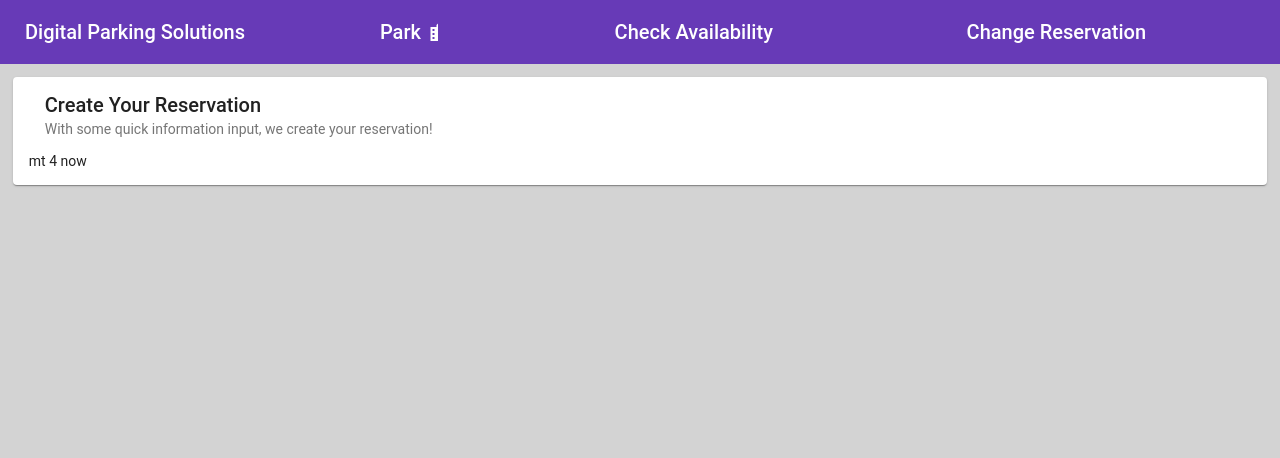
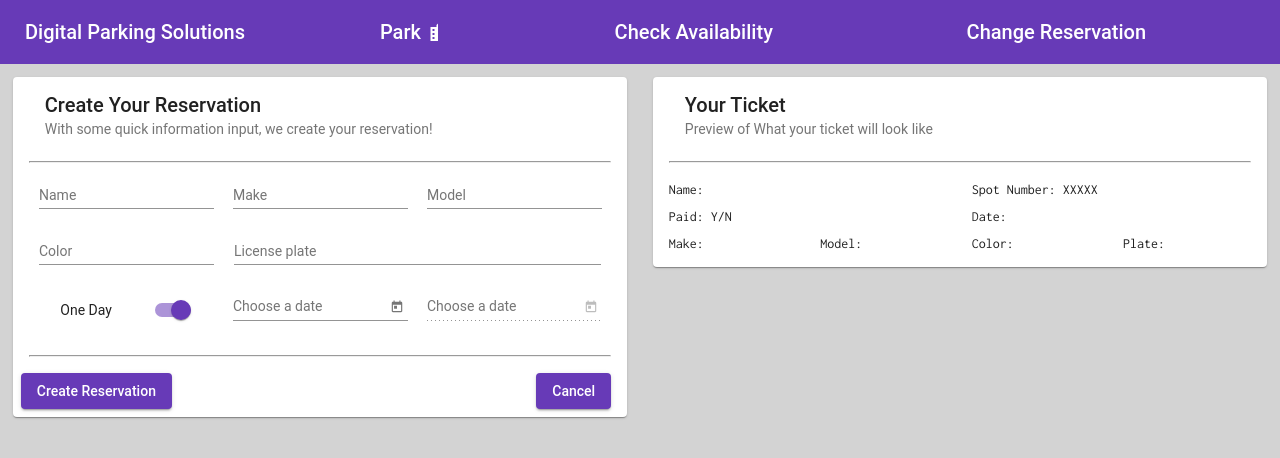
Before and after one commit to arensbrendan/CS3910DigitalParkingSolutions, an Angular app: page /park in a window 1280 px wide. Shown: the top 458 px of the page. Built offline with nearby package versions, Linux system fonts and the light colour scheme.

Commit message:
ticket creation page

```diff
--- a/src/app/parking-reservation/create-reservation.component.css
+++ b/src/app/parking-reservation/create-reservation.component.css
@@ -0,0 +1,63 @@
+.input-field {
+  width: 30%;
+}
+
+.license {
+  width: 63%;
+}
+
+.input-box {
+  display: flex;
+  width: 100%;
+}
+
+.input-row {
+  display: flex;
+  flex-direction: row;
+  align-items: center;
+  justify-content: space-around;
+}
+
+.card-actions {
+  display: flex;
+  flex-direction: row;
+  align-items: center;
+  justify-content: space-between;
+}
+
+.two-card {
+  width: 48%;
+}
+
+.body {
+  display: flex;
+  flex-direction: row;
+  justify-content: space-around;
+  align-items: flex-start;
+  width: 100% !important;
+}
+
+.ticket-row {
+  display: flex;
+  flex-direction: row;
+  justify-content: space-between;
+  align-items: center;
+  font-family: 'Inconsolata', monospace;
+  padding-top: 2%;
+}
+
+.ticket-box-1 {
+  width: 48%;
+}
+
+.ticket-box-2 {
+  width: 22%;
+}
+
+.one-day-toggle {
+  display: flex;
+  width: 30%;
+  flex-direction: row;
+  justify-content: space-around;
+  align-items: center;
+}
--- a/src/app/parking-reservation/create-reservation.component.html
+++ b/src/app/parking-reservation/create-reservation.component.html
@@ -1,9 +1,84 @@
-<mat-card>
+<body class="body">
+<mat-card class="two-card">
   <mat-card-header>
     <mat-card-title>Create Your Reservation</mat-card-title>
     <mat-card-subtitle>With some quick information input, we create your reservation!</mat-card-subtitle>
   </mat-card-header>
-  <mat-card-content class="center">
-    mt 4 now
+  <hr>
+  <mat-card-content>
+    <div class="input-row">
+      <mat-form-field class="input-field">
+        <input [(ngModel)]="name" class="input-box" matInput matTooltip="Your name" placeholder="Name">
+      </mat-form-field>
+
+      <mat-form-field class="input-field">
+        <input [(ngModel)]="make" class="input-box" matInput matTooltip="Your car's make (eg. Toyota, GMC, Jeep)"
+               placeholder="Make">
+      </mat-form-field>
+
+      <mat-form-field class="input-field">
+        <input [(ngModel)]="model" class="input-box" matInput
+               matTooltip="Your car's model (eg. Camry, Wrangler, F150)" placeholder="Model">
+      </mat-form-field>
+    </div>
+
+    <div class="input-row">
+      <mat-form-field class="input-field">
+        <input [(ngModel)]="color" class="input-box" matInput matTooltip="Your car's color" placeholder="Color">
+      </mat-form-field>
+
+      <mat-form-field class="license">
+        <input [(ngModel)]="plate" class="input-box" matInput matTooltip="Your car's license plate"
+               placeholder="License plate">
+      </mat-form-field>
+    </div>
+    <div class="input-row">
+      <span class="one-day-toggle">
+        <mat-label>One Day</mat-label>
+        <mat-slide-toggle [(ngModel)]="oneDay" color="primary"></mat-slide-toggle>
+      </span>
+      <mat-form-field class="input-field">
+        <mat-label>Choose a date</mat-label>
+        <input [(ngModel)]="date1" [matDatepicker]="picker1" matInput>
+        <mat-datepicker-toggle [for]="picker1" matSuffix></mat-datepicker-toggle>
+        <mat-datepicker #picker1></mat-datepicker>
+      </mat-form-field>
+      <mat-form-field class="input-field">
+        <mat-label>Choose a date</mat-label>
+        <input [(ngModel)]="date2" [disabled]="oneDay" [matDatepicker]="picker2" matInput>
+        <mat-datepicker-toggle [disabled]="oneDay" [for]="picker2" matSuffix></mat-datepicker-toggle>
+        <mat-datepicker #picker2 [disabled]="oneDay"></mat-datepicker>
+      </mat-form-field>
+    </div>
+  </mat-card-content>
+  <hr>
+  <mat-card-actions class="card-actions">
+    <button color="primary" mat-raised-button>Create Reservation</button>
+    <button color="primary" mat-raised-button>Cancel</button>
+  </mat-card-actions>
+
+</mat-card>
+<mat-card class="two-card">
+  <mat-card-header>
+    <mat-card-title>Your Ticket</mat-card-title>
+    <mat-card-subtitle>Preview of What your ticket will look like</mat-card-subtitle>
+  </mat-card-header>
+  <hr>
+  <mat-card-content>
+    <div class="ticket-row">
+      <span class="ticket-box-1">Name: {{name}}</span>
+      <span class="ticket-box-1">Spot Number: XXXXX</span>
+    </div>
+    <div class="ticket-row">
+      <span class="ticket-box-1">Paid: Y/N</span>
+      <span class="ticket-box-1">Date: {{getDate()}}</span>
+    </div>
+    <div class="ticket-row">
+      <span class="ticket-box-2">Make: {{make}}</span>
+      <span class="ticket-box-2">Model: {{model}}</span>
+      <span class="ticket-box-2">Color: {{color}}</span>
+      <span class="ticket-box-2">Plate: {{plate}}</span>
+    </div>
   </mat-card-content>
 </mat-card>
+</body>
--- a/src/app/parking-reservation/create-reservation.component.ts
+++ b/src/app/parking-reservation/create-reservation.component.ts
@@ -7,10 +7,43 @@ import {Component, OnInit} from '@angular/core';
 })
 export class CreateReservationComponent implements OnInit {
 
+  name = "";
+  make = "";
+  model = "";
+  color = "";
+  plate = "";
+  date1: Date | undefined;
+  date2: Date | undefined;
+  oneDay: boolean = true;
+
   constructor() {
   }
 
   ngOnInit(): void {
   }
 
+  dateToString(date: any): String {
+    if (date != undefined) {
+      return date.getMonth() + 1 + "/" + date.getDate();
+    } else {
+      return ""
+    }
+  }
+
+  getDate(): String {
+    if (this.oneDay) {
+      return this.dateToString(this.date1);
+    } else {
+      if (this.date1 == undefined && this.date2 == undefined) {
+        return "";
+      } else if (this.date1 == undefined && this.date2 != undefined) {
+        return this.dateToString(this.date2);
+      } else if (this.date2 == undefined && this.date1 != undefined) {
+        return this.dateToString(this.date1);
+      } else {
+        return this.dateToString(this.date1) + " - " + this.dateToString(this.date2);
+      }
+    }
+  }
+
 }
--- a/src/styles.css
+++ b/src/styles.css
@@ -1,6 +1,7 @@
 /* You can add global styles to this file, and also import other style files */
 @import "~@angular/material/prebuilt-themes/deeppurple-amber.css";
 @import 'https://fonts.googleapis.com/icon?family=Material+Icons';
+@import 'https://fonts.googleapis.com/css2?family=Inconsolata&display=swap';
 
 mat-icon {
   margin: 10%;
```
Also changed, not shown: src/app/app.module.ts (+21 -2 lines), src/app/landing-page/parking-garage-4114107_1280.jpg (added).
